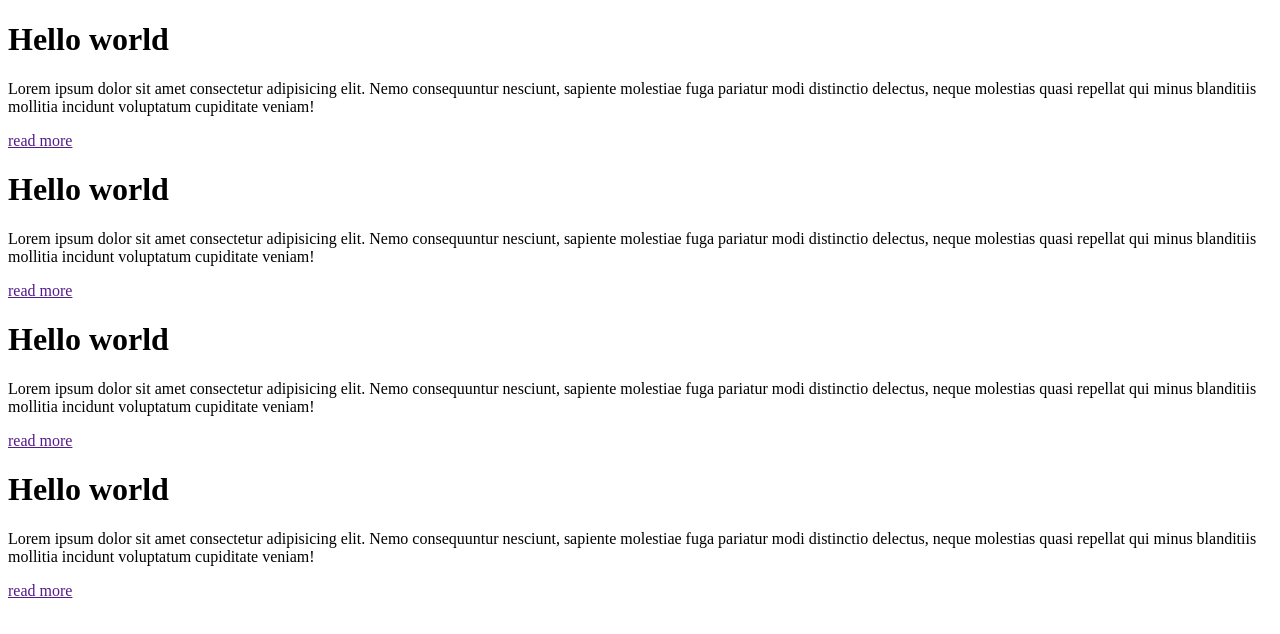
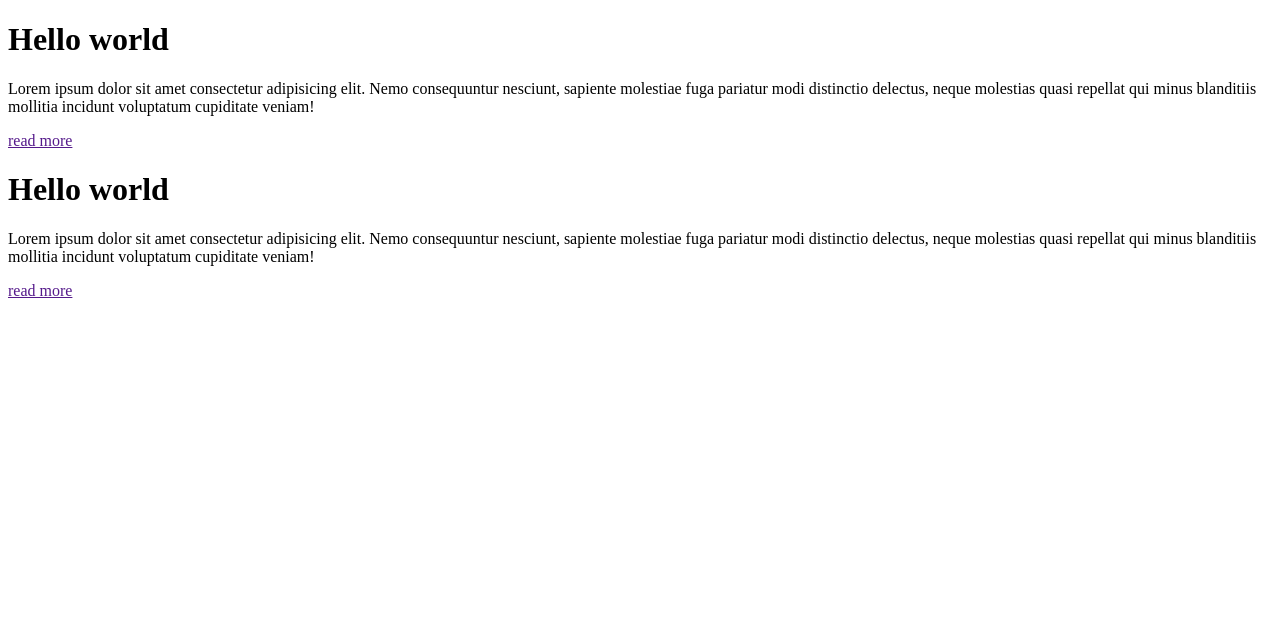
Before and after one commit to Ghazal-m20/test, a website: page index.html in a window 1280 px wide. Drawn offline with Linux system fonts and the light colour scheme.

Commit message:
second version

```diff
--- a/index.html
+++ b/index.html
@@ -20,19 +20,6 @@
     <a href="">read more</a>
 </div>
 
-<div class="first">
-    <h1>Hello world</h1>
-    <p>Lorem ipsum dolor sit amet consectetur adipisicing elit. Nemo consequuntur nesciunt, sapiente molestiae fuga pariatur modi distinctio delectus, neque molestias quasi repellat qui minus blanditiis mollitia incidunt voluptatum cupiditate veniam!</p>
-    <a href="">read more</a>
-</div>
-
-<div class="first">
-    <h1>Hello world</h1>
-    <p>Lorem ipsum dolor sit amet consectetur adipisicing elit. Nemo consequuntur nesciunt, sapiente molestiae fuga pariatur modi distinctio delectus, neque molestias quasi repellat qui minus blanditiis mollitia incidunt voluptatum cupiditate veniam!</p>
-    <a href="">read more</a>
-</div>
-
-
 
 
 
```
